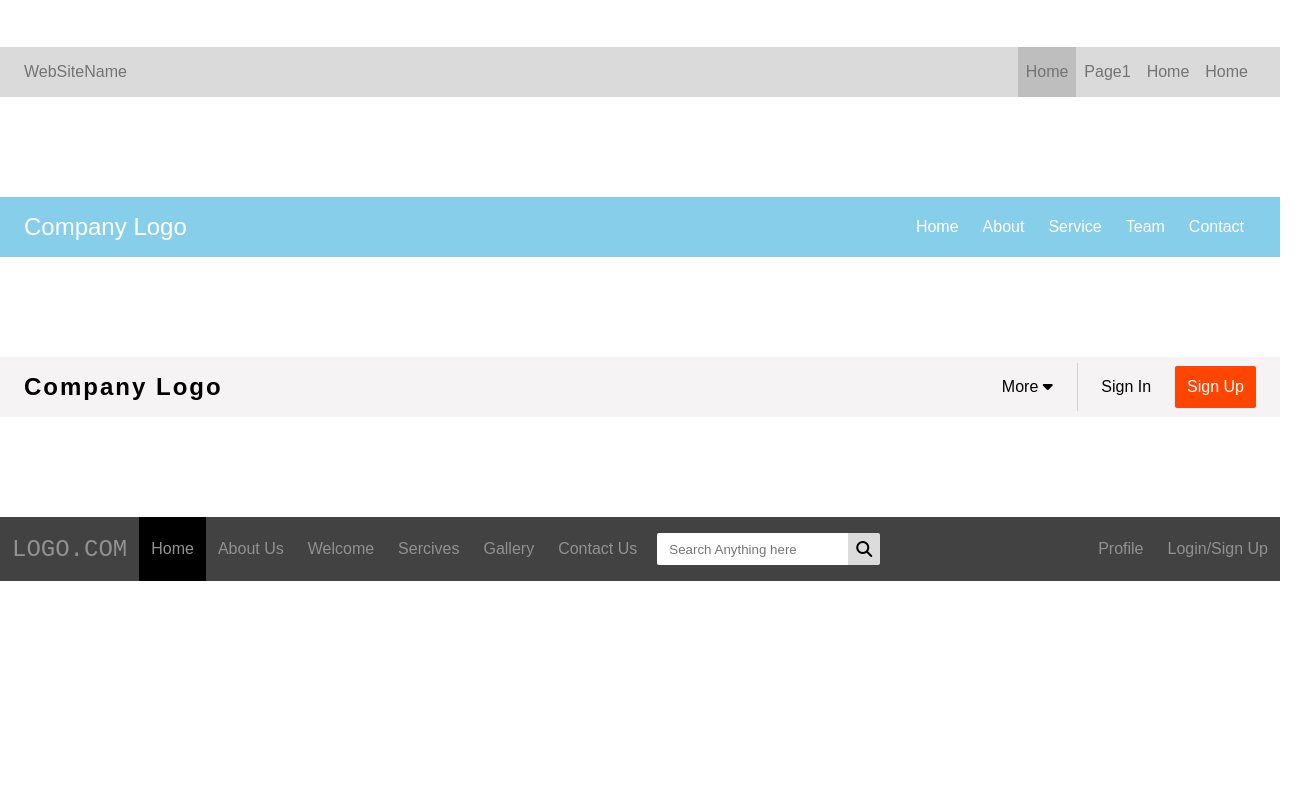
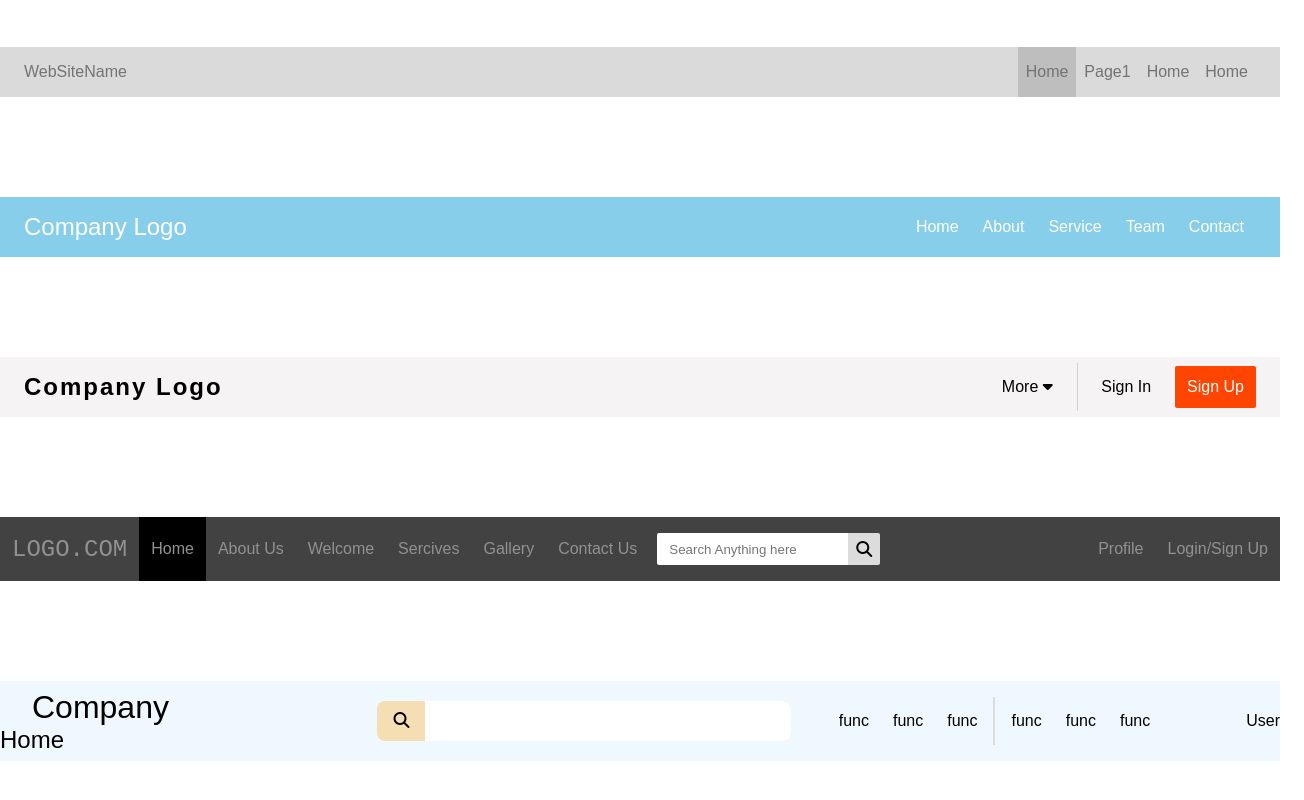
Before and after one commit to myl525/CSS-Practice, a plain HTML site: page navbar/navbar.html in a window 1280 px wide. Shown: the part 883-1683 px from the top of the page, 1304 px wide, since content can reach past the window. Before the commit the page ends 1554 px from the top, so only its background shows below. Drawn offline with Linux system fonts and the light colour scheme.

Commit message:
wrote 1 navbar

```diff
--- a/navbar/navbar.html
+++ b/navbar/navbar.html
@@ -419,6 +419,57 @@
         </div>
     </div>
 
+    <!--11-->
+    <div class="container-11">
+        <nav class="nav-11">
+            <div class="left-11">
+                <a class="logo-11">Company<a>
+                <a class="home-11">Home</a>
+            </div>
 
+            <div class="middle-11">
+                <span><i class="fa-solid fa-magnifying-glass"></i></span>
+                <input type="text" class="search-11">
+            </div>
+
+            <ul class="right-11">
+                <a href="">
+                    func
+                </a>
+                <a href="">
+                    func
+                </a>
+                <a href="">
+                    func
+                </a>
+                <div class="divider-11">
+
+                </div>
+                <a href="">
+                    func
+                </a>
+                <a href="">
+                    func
+                </a>
+                <a href="">
+                    func
+                </a>
+                <li class="dropdown-11">
+                    <a href="">User</a>
+                    <ul class="dropdown-menu-11">
+                        <a href="">
+                            func
+                        </a>
+                        <a href="">
+                            func
+                        </a>
+                        <a href="">
+                            func
+                        </a>
+                    </ul>
+                </li>
+            </ul>
+        </nav>
+    </div>
 </body>
 </html>
--- a/navbar/src/stylesheet/style.css
+++ b/navbar/src/stylesheet/style.css
@@ -1181,3 +1181,105 @@ hr {
     opacity: 1;
     transition: visibility 0.25s, opacity 0.25s;
 }
+
+/* 11 */
+.nav-11 {
+    display: flex;
+    align-items: center;
+    height: 10vh;
+    background-color: aliceblue;
+}
+
+.nav-11 * {
+    box-sizing: border-box;
+}
+
+.logo-11 {
+    font-size: 2em;
+    margin-left: 1em;
+    margin-right: 1em;
+}
+
+.home-11 {
+    font-size: 1.5em;
+}
+
+.middle-11 {
+    width: 40%;
+    background-color: wheat;
+    margin-left: 10em;
+    height: 5vh;
+    display: flex;
+    align-items: center;
+    border-radius: 0.5em;
+}
+
+.middle-11 span {
+    margin-left: 1em;
+    margin-right: 1em;
+}
+
+.middle-11 input {
+    height: 100%;
+    width: 100%;
+    outline: none;
+    border: none;
+    border-bottom-right-radius: inherit;
+    border-top-right-radius: inherit;
+    font-size: 1.5em;
+}
+
+.middle-11 input:focus {
+    box-shadow: 0 0 0.5em skyblue;
+}
+
+.right-11 {
+    display: flex;
+    align-items: center;
+    gap: 0.5em;
+}
+
+.right-11 > a {
+    padding: 0.5em;
+}
+
+.right-11 > a:hover {
+    background-color: gainsboro;
+}
+
+.divider-11 {
+    background-color: gainsboro;
+    border: gainsboro solid 1px;
+    height: 3em;
+}
+
+.dropdown-11 {
+    margin-left: 5em;
+    position: relative;
+}
+
+.dropdown-11:hover ul{
+    visibility: visible;
+}
+
+.dropdown-menu-11 {
+    position: absolute;
+    left: 0;
+    top: 100%;
+    background-color: aliceblue;
+    padding-left: 0;
+}
+
+.dropdown-menu-11 {
+    visibility: hidden;
+}
+
+.dropdown-menu-11 > a {
+    display: block;
+    background-color: beige;
+    padding: 6px 14px;
+}
+
+.dropdown-menu-11 > a:hover {
+    background-color: rgb(171, 171, 151);
+}
```
